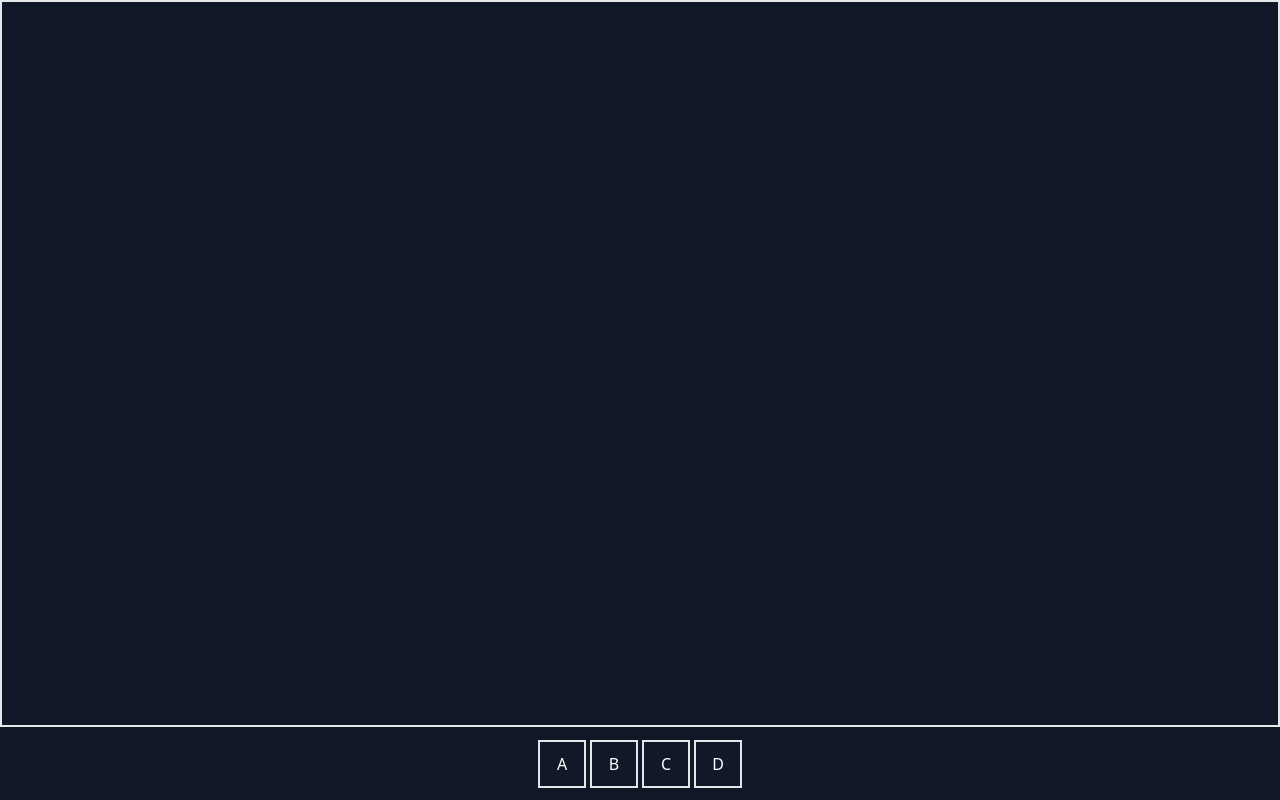
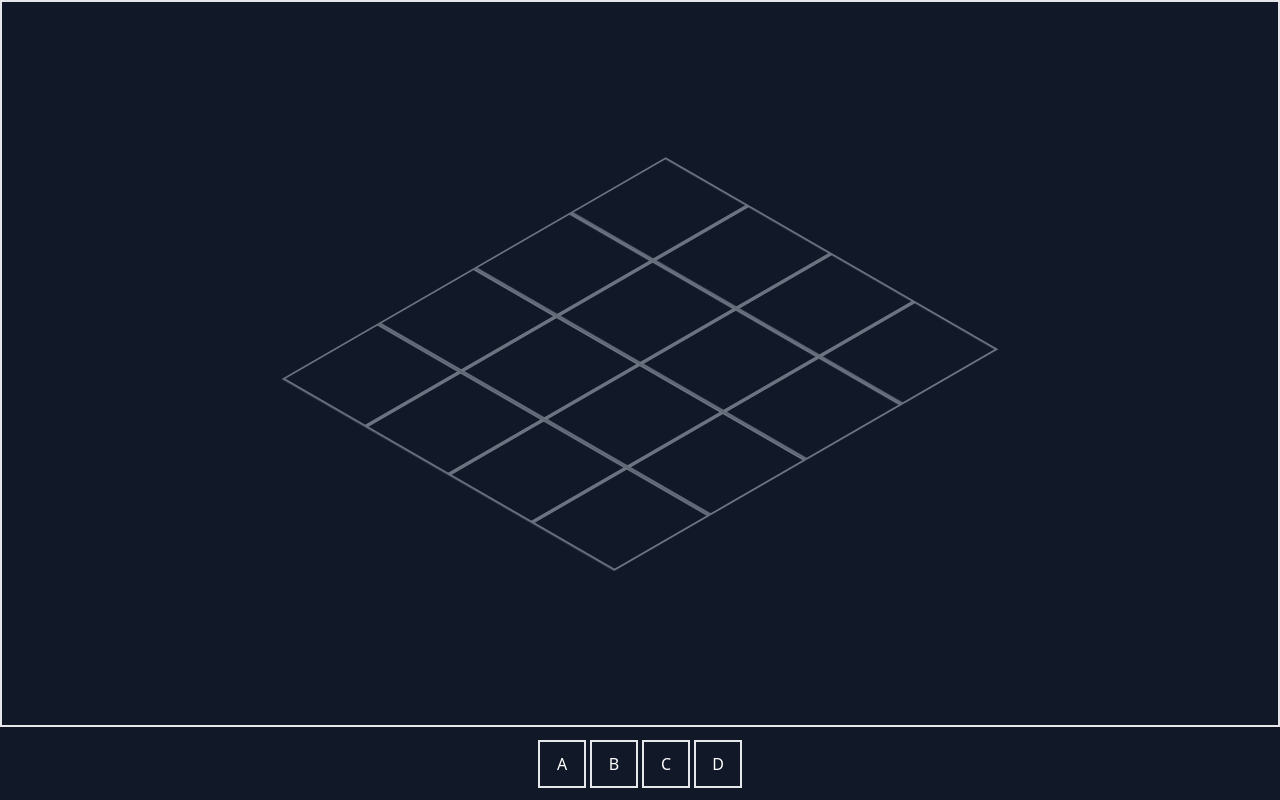
Before and after one commit to AmauryGuillin/Dofus-mini, a React (Vite) app: page / in a window 1280 px wide. Built offline with nearby package versions, Linux system fonts and the light colour scheme.

Commit message:
fix: cell selection on playing-board component

```diff
--- a/src/components/playing-board.tsx
+++ b/src/components/playing-board.tsx
@@ -2,58 +2,44 @@ import { useState } from "react";
 import { Board } from "../types/board";
 
 export default function PlayingBoard() {
-  const [targetedCell, setTargetedCell] = useState<number>();
+  const [targetedCell, setTargetedCell] = useState<string>();
   const board: Board = {
     name: "main",
     width: 4,
     length: 4,
   };
 
-  function selectCell(cell: number) {
-    setTargetedCell(cell);
+  function selectCell(key: string) {
+    setTargetedCell(key);
     console.log(targetedCell);
   }
 
-  const grid = [board.width, board.length];
+  const grid = Array.from({ length: board.length }, (_, rowIndex) =>
+    Array.from({ length: board.width }, (_, colIndex) => {
+      const key = `${rowIndex}-${colIndex}`;
+      return (
+        <div
+          key={key}
+          className={`w-24 h-24 border-2 border-gray-500 hover:bg-gray-400 ${
+            key === targetedCell ? "bg-red-500" : undefined
+          }`}
+          onClick={() => selectCell(key)}
+        />
+      );
+    })
+  );
 
   return (
-    <>
-      <div className="w-full h-screen border-2">
-        <div className="text-white transform-gpu rotate-[30deg] -skew-x-[30deg]"></div>
+    <div className="h-screen flex justify-center items-center border-2 w-full">
+      <div className="text-white transform-gpu rotate-[30deg] -skew-x-[30deg]">
+        {grid.map((row, rowIndex) => {
+          return (
+            <div key={rowIndex} className="flex">
+              {row}
+            </div>
+          );
+        })}
       </div>
-    </>
+    </div>
   );
-
-  //   const grid = Array.from({ length: board.length }, (_, rowIndex) =>
-  //     Array.from({ length: board.width }, (_, colIndex) => (
-  //       <div
-  //         key={`${rowIndex}-${colIndex}`}
-  //         className="w-24 h-24 border-2 border-gray-500 hover:bg-gray-400"
-  //       />
-  //     ))
-  //   );
-
-  //   return (
-  //     <div className="text-white transform-gpu rotate-[30deg] -skew-x-[30deg]">
-  //       {grid.map((row, rowIndex) =>
-  //         rowIndex === targetedCell ? (
-  //           <div
-  //             key={rowIndex}
-  //             className="flex bg-red-500"
-  //             onClick={() => selectCell(rowIndex)}
-  //           >
-  //             {row}
-  //           </div>
-  //         ) : (
-  //           <div
-  //             key={rowIndex}
-  //             className="flex"
-  //             onClick={() => selectCell(rowIndex)}
-  //           >
-  //             {row}
-  //           </div>
-  //         )
-  //       )}
-  //     </div>
-  //   );
 }
```
